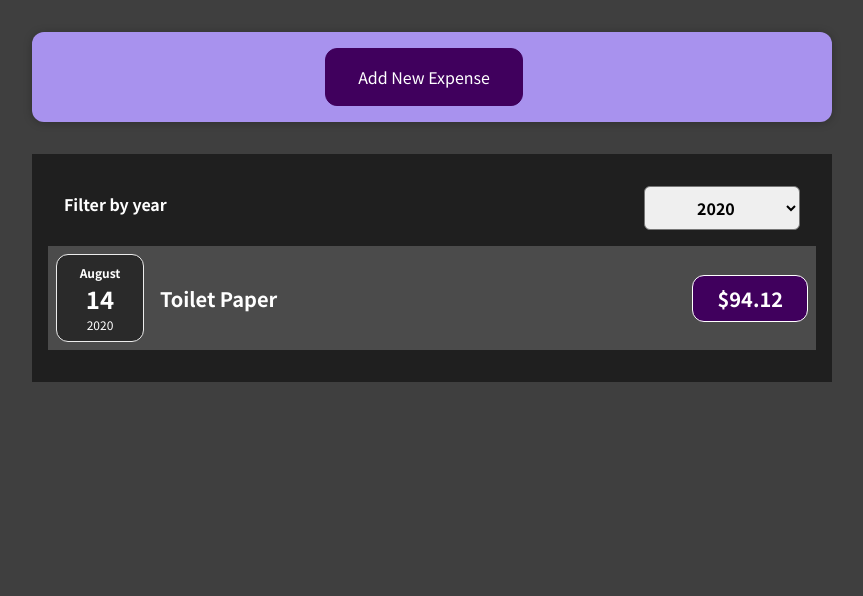
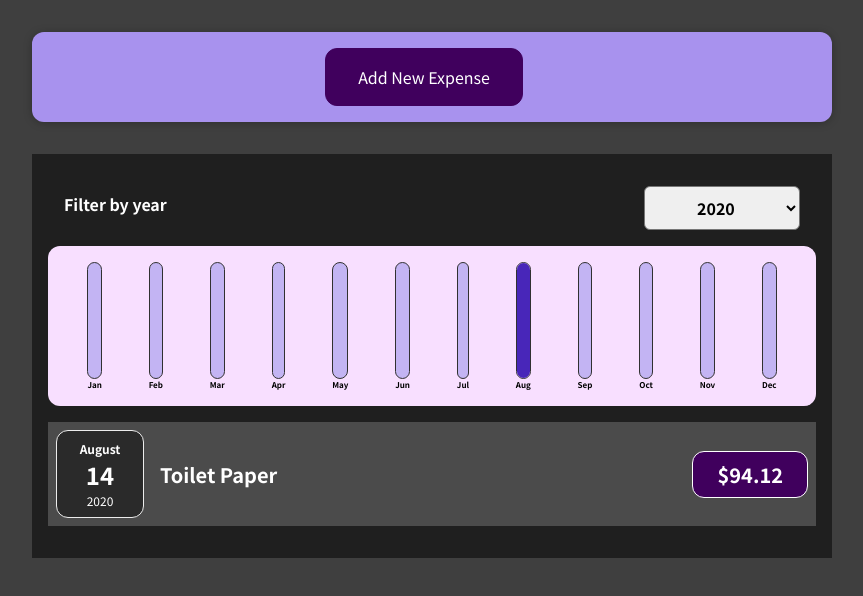
Before and after one commit to ElvisTeq/react.project, a React (Create React App) app: page / in a window 1280 px wide. Shown: the top 596 px of the page, without its empty margins (208-1071 px from the left). Built offline with nearby package versions, Linux system fonts and the light colour scheme.

Commit message:
Wrap Up & Next Step (Implemented ChartBars) + Important Notes

```diff
--- a/src/components/Chart/Chart.js
+++ b/src/components/Chart/Chart.js
@@ -3,13 +3,19 @@
 import "./Chart.css";
 
 const Chart = (props) => {
+  // Getting "dataPoints.values" from "ExpensesChart"
+  const dataPointValues = props.dataPoints.map((dataPoint) => dataPoint.value);
+
+  // Find the Highest value in a month
+  const totalMaximum = Math.max(...dataPointValues);
+
   return (
     <div className="chart">
       {props.dataPoints.map((dataPoint) => (
         <ChartBar
           key={dataPoint.id}
           value={dataPoint.value}
-          maxValue={null}
+          maxValue={totalMaximum}
           label={dataPoint.label}
         />
       ))}
--- a/src/components/Chart/ChartBar.js
+++ b/src/components/Chart/ChartBar.js
@@ -4,8 +4,10 @@
 const ChartBar = (props) => {
   let fillBarHeight = "0%";
 
-  if (props.max > 0) {
+  if (props.maxValue > 0) {
     // +'%' => converts into a string with "%"
+    // props.maxValue => highest month value
+    // props.value => each month.value
     fillBarHeight = Math.round((props.value / props.maxValue) * 100) + "%";
   }
 
--- a/src/components/Expenses/Expenses.js
+++ b/src/components/Expenses/Expenses.js
@@ -3,6 +3,7 @@
 import "./Expenses.css";
 import ExpensesFilter from "../NewExpense/ExpensesFilter";
 import ExpensesList from "./ExpensesList";
+import ExpensesChart from "./ExpensesChart";
 
 const Expenses = (props) => {
   const [filterYear, setFilterYear] = useState("2020");
@@ -25,6 +26,7 @@
           selected={filterYear}
           onChangeFilter={filterChangeHandler}
         />
+        <ExpensesChart expenses={filteredYears} />
         <ExpensesList items={filteredYears} />
       </Card>
     </div>
--- /dev/null
+++ b/src/components/Expenses/ExpensesChart.js
@@ -0,0 +1,32 @@
+import React from "react";
+import Chart from "../Chart/Chart";
+
+const ExpensesChart = (props) => {
+  // Chart bar template
+  const chartDataPoints = [
+    { label: "Jan", value: 0 },
+    { label: "Feb", value: 0 },
+    { label: "Mar", value: 0 },
+    { label: "Apr", value: 0 },
+    { label: "May", value: 0 },
+    { label: "Jun", value: 0 },
+    { label: "Jul", value: 0 },
+    { label: "Aug", value: 0 },
+    { label: "Sep", value: 0 },
+    { label: "Oct", value: 0 },
+    { label: "Nov", value: 0 },
+    { label: "Dec", value: 0 },
+  ];
+
+  // Setting/Adding Data to Chart bar
+  for (const expense of props.expenses) {
+    // Get months
+    const expenseMonth = expense.date.getMonth();
+    // Add Expenses to each month into ".value"
+    chartDataPoints[expenseMonth].value += expense.amount;
+  }
+
+  return <Chart dataPoints={chartDataPoints} />;
+};
+
+export default ExpensesChart;
```
Also changed, not shown: 2 other files (tests, documents, lock files or other folders).
